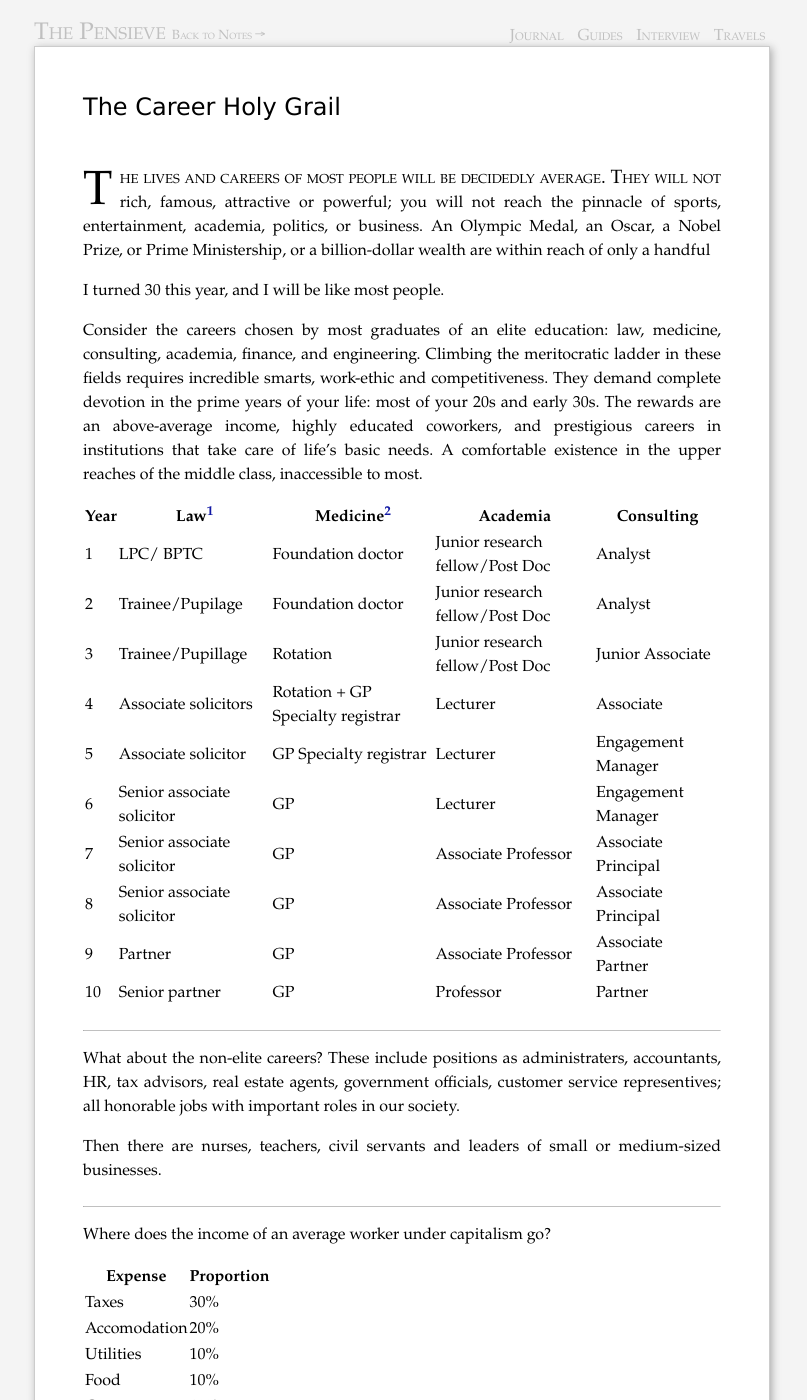
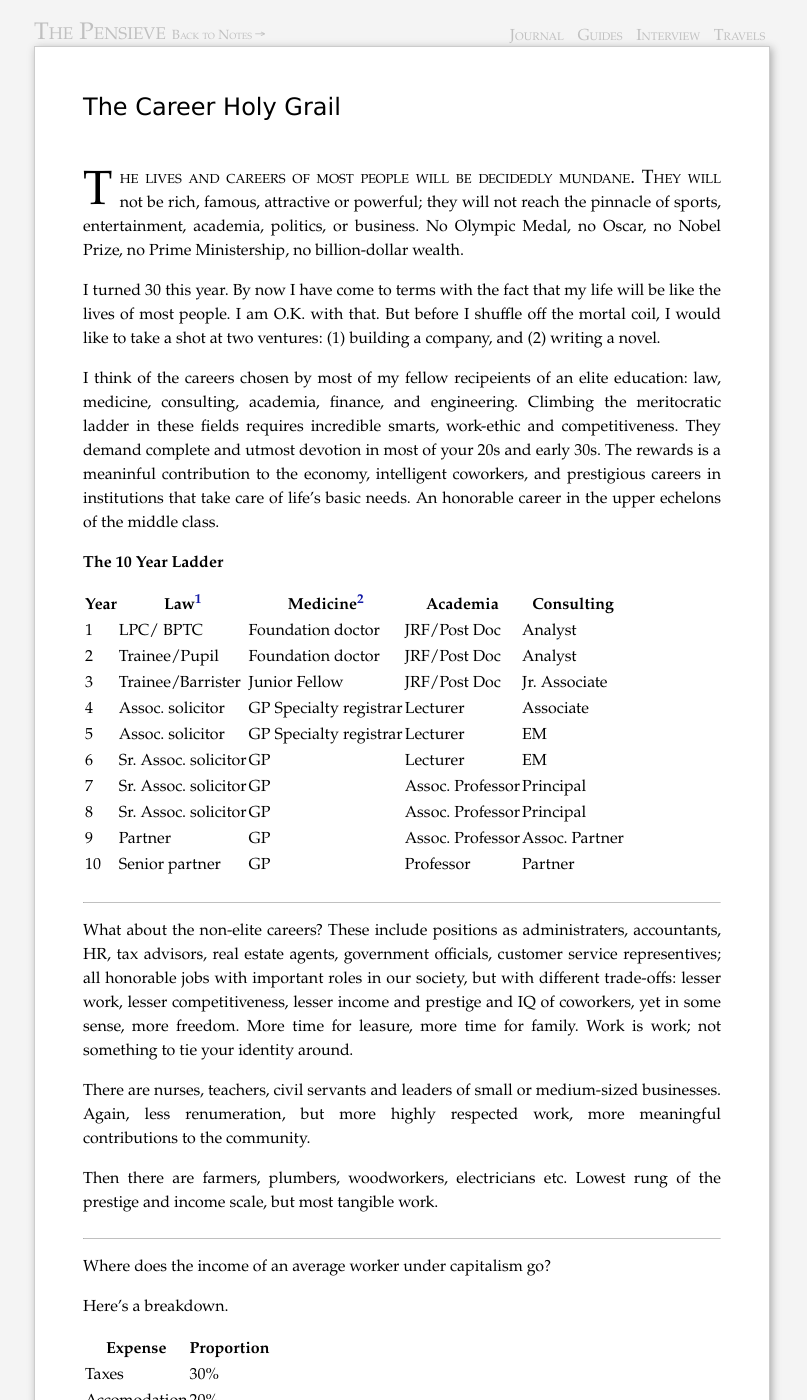
Before and after one commit to piyushahuja/piyushahuja.github.io, a Jekyll site: the page built from _posts/journal/2020-09-26-grail.md, in a window 1280 px wide and 1400 px high. Shown: the whole window, without its empty margins (238-1045 px from the left). Built offline with Jekyll 4.4.1, drawn with Linux system fonts in a browser that asks for light colours; comment, search, counter and statistics services are not loaded; some of the changed text lies outside the part shown.

Commit message:
auto deployed

```diff
--- a/_posts/journal/2020-09-26-grail.md
+++ b/_posts/journal/2020-09-26-grail.md
@@ -9,35 +9,38 @@ permalink: /grail
 
 ---
 
-The lives and careers of most people will be decidedly average.  They will not rich, famous, attractive or powerful; you will not reach the pinnacle of sports, entertainment, academia, politics, or business. An Olympic Medal, an Oscar, a Nobel Prize, or Prime Ministership, or a billion-dollar wealth are within reach of only a handful
+The lives and careers of most people will be decidedly mundane.  They will not be rich, famous, attractive or powerful; they will not reach the pinnacle of sports, entertainment, academia, politics, or business. No Olympic Medal, no Oscar, no Nobel Prize, no Prime Ministership, no billion-dollar wealth.
 
-I turned 30 this year, and I will be like most people.
+I turned 30 this year. By now I have come to terms with the fact that my life will be like the lives of most people. I am O.K. with that. But before I shuffle off the mortal coil, I would like to take a shot at two ventures: (1) building a company, and (2) writing a novel.
 
 
-Consider the careers chosen by most graduates of an elite education: law, medicine, consulting, academia, finance, and engineering. Climbing the meritocratic ladder in these fields requires incredible smarts, work-ethic and competitiveness. They demand complete devotion in the prime years of your life: most of your 20s and early 30s.   The rewards are an above-average income, highly educated coworkers, and prestigious careers in institutions that take care of life's basic needs.  A comfortable existence in the upper reaches of the middle class, inaccessible to most.
+I think of the careers chosen by most of my fellow recipeients of an elite education: law, medicine, consulting, academia, finance, and engineering. Climbing the meritocratic ladder in these fields requires incredible smarts, work-ethic and competitiveness. They demand complete and utmost devotion in most of your 20s and early 30s.   The rewards is a meaninful contribution to the economy, intelligent coworkers, and prestigious careers in institutions that take care of life's basic needs.  An honorable career in the upper echelons of the middle class.
 
 
+**The 10 Year Ladder**
 
 Year | Law[^Law]       | Medicine[^Medicine]    | Academia  | Consulting |
 ---| ----------- | ---------------------  | --------- | ---------   |
-1 | LPC/ BPTC |   Foundation doctor | Junior research fellow/Post Doc | Analyst |
-2 | Trainee/Pupilage  |   Foundation doctor |Junior research fellow/Post Doc | Analyst |
-3 | Trainee/Pupillage  |   Rotation | Junior research fellow/Post Doc | Junior Associate |
-4 | Associate solicitors  |   Rotation + GP Specialty registrar | Lecturer | Associate |
-5 | Associate solicitor  |   GP Specialty registrar | Lecturer | Engagement Manager |
-6 | Senior associate solicitor  |   GP | Lecturer | Engagement Manager |
-7 | Senior associate solicitor  |   GP | Associate Professor | Associate Principal |
-8 | Senior associate solicitor  |   GP | Associate Professor | Associate Principal |
-9 | Partner  |   GP | Associate Professor | Associate Partner |
+1 | LPC/ BPTC  |   Foundation doctor | JRF/Post Doc | Analyst |
+2 | Trainee/Pupil  |   Foundation doctor |JRF/Post Doc | Analyst |
+3 | Trainee/Barrister  | Junior Fellow   | JRF/Post Doc | Jr. Associate |
+4 | Assoc. solicitor  |  GP Specialty registrar | Lecturer | Associate |
+5 | Assoc. solicitor  |   GP Specialty registrar | Lecturer |  EM |
+6 | Sr. Assoc. solicitor  |   GP  | Lecturer | EM |
+7 | Sr. Assoc. solicitor  |   GP  | Assoc. Professor |  Principal |
+8 | Sr. Assoc. solicitor  |   GP  | Assoc. Professor |  Principal |
+9 | Partner  |   GP | Assoc. Professor | Assoc. Partner |
 10 | Senior partner |   GP | Professor | Partner |
 
 
 ---
 
-What about the non-elite careers? These include positions as administraters, accountants, HR, tax advisors, real estate agents, government officials, customer service representives; all honorable jobs with important roles in our society.
+What about the non-elite careers? These include positions as administraters, accountants, HR, tax advisors, real estate agents, government officials, customer service representives; all honorable jobs with important roles in our society, but with different trade-offs: lesser work, lesser competitiveness, lesser income and prestige and IQ of coworkers, yet in some sense, more freedom. More time for leasure, more time for family. Work is work; not something to tie your identity around.
 
-Then there are nurses, teachers, civil servants and leaders of small or medium-sized businesses.
+There are nurses, teachers, civil servants and leaders of small or medium-sized businesses. Again, less renumeration, but more highly respected work, more meaningful contributions to the community.
 
+
+Then there are farmers, plumbers, woodworkers, electricians etc. Lowest rung of the prestige and income scale, but most tangible work.
 
 
 
@@ -50,6 +53,8 @@ Then there are nurses, teachers, civil servants and leaders of small or medium-s
 
 Where does the income of an average worker under capitalism go?
 
+
+Here's a breakdown.
 
 Expense   | Proportion |
 ----------| -----------|
```
Also changed, not shown: other parts of _posts/journal/2020-09-26-grail.md (+1 -1 lines).
